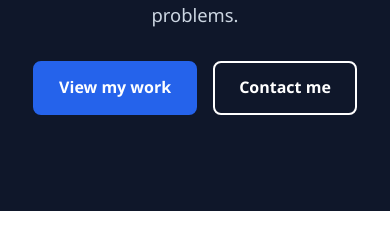
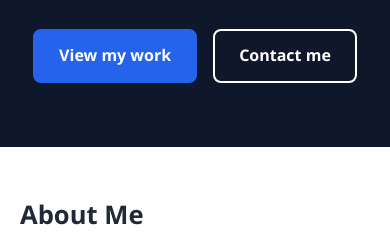
Before and after one commit to mbithi-sam/portfolio, a plain HTML site: page index.html in a window 390 px wide. Shown: the part 305-554 px from the top of the page. Drawn offline with Linux system fonts and the light colour scheme.

Commit message:
Add responsive spacing for small screens

```diff
--- a/css/style.css
+++ b/css/style.css
@@ -242,3 +242,18 @@ footer {
 footer p {
   margin: 0;
 }
+
+/* ---------- Responsive: small screens ---------- */
+@media (max-width: 640px) {
+  section {
+    padding: 3rem 1.25rem;
+  }
+
+  #hero {
+    padding: 4rem 1.25rem;
+  }
+
+  h2 {
+    font-size: 1.6rem;
+  }
+}
```
